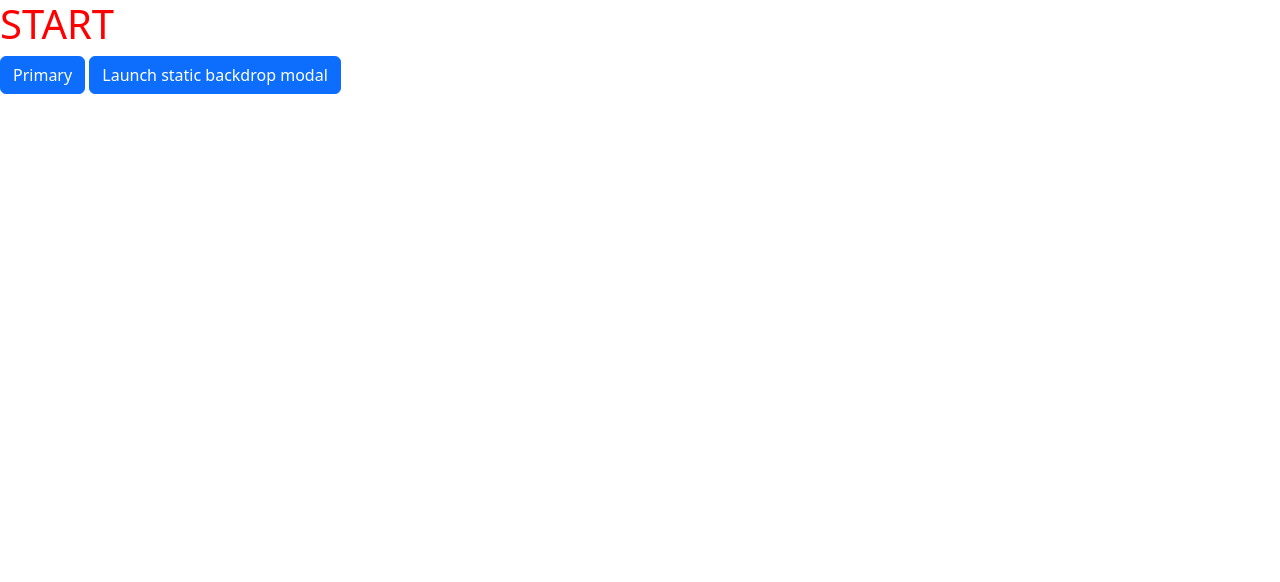
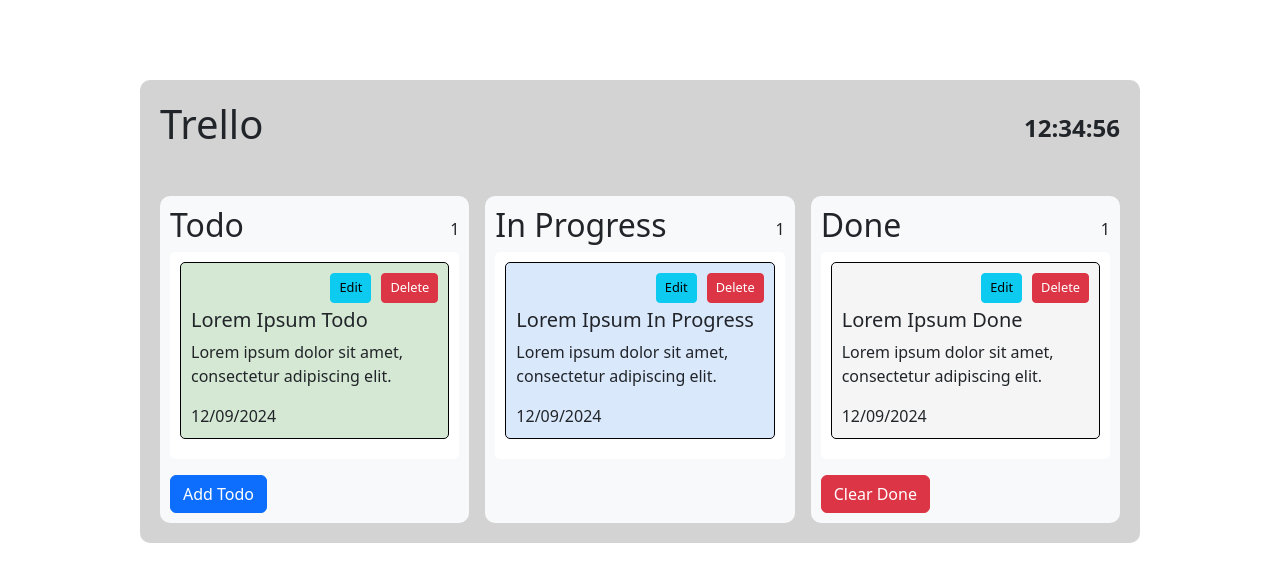
Before and after one commit to askoldas/TMS_todo, a website built with Parcel: page src/index.html in a window 1280 px wide. Built offline with nearby package versions, Linux system fonts and the light colour scheme.

Commit message:
static html created

```diff
--- a/src/index.html
+++ b/src/index.html
@@ -8,27 +8,69 @@
     <title>Document</title>
 </head>
 <body>
-    <h1>START</h1>
-    <button type="button" class="btn btn-primary">Primary</button>
-    <button type="button" class="btn btn-primary" data-bs-toggle="modal" data-bs-target="#staticBackdrop">
-        Launch static backdrop modal
-      </button>
-    <div class="modal fade" id="staticBackdrop" data-bs-backdrop="static" data-bs-keyboard="false" tabindex="-1" aria-labelledby="staticBackdropLabel" aria-hidden="true">
-        <div class="modal-dialog">
-          <div class="modal-content">
-            <div class="modal-header">
-              <h1 class="modal-title fs-5" id="staticBackdropLabel">Modal title</h1>
-              <button type="button" class="btn-close" data-bs-dismiss="modal" aria-label="Close"></button>
-            </div>
-            <div class="modal-body">
-              ...
-            </div>
-            <div class="modal-footer">
-              <button type="button" class="btn btn-secondary" data-bs-dismiss="modal">Close</button>
-              <button type="button" class="btn btn-primary">Understood</button>
-            </div>
+  <div class="todo-container">
+      <div class="todo-header">
+          <h1>Trello</h1>
+          <div id="clock">12:34:56</div>
+      </div>
+
+      <div class="todo-status-container">
+          <div class="todo-status-block" id="todo">
+              <div class="status-header">
+                  <h2>Todo</h2>
+                  <span class="todo-counter">1</span>
+              </div>
+              <div class="todo-placeholder todo-todo">
+                  <div class="todo-item todo">
+                      <div class="actions">
+                          <button class="btn btn-sm btn-info">Edit</button>
+                          <button class="btn btn-sm btn-danger">Delete</button>
+                      </div>
+                      <h5>Lorem Ipsum Todo</h5>
+                      <p>Lorem ipsum dolor sit amet, consectetur adipiscing elit.</p>
+                      <span class="todo-date">12/09/2024</span>
+                  </div>
+              </div>
+              <button class="btn btn-primary btn-block mt-3">Add Todo</button>
           </div>
-        </div>
+
+          <div class="todo-status-block" id="in-progress">
+              <div class="status-header">
+                  <h2>In Progress</h2>
+                  <span class="in-progress-counter">1</span>
+              </div>
+              <div class="todo-placeholder todo-in-progress">
+                  <div class="todo-item in-progress">
+                      <div class="actions">
+                          <button class="btn btn-sm btn-info">Edit</button>
+                          <button class="btn btn-sm btn-danger">Delete</button>
+                      </div>
+                      <h5>Lorem Ipsum In Progress</h5>
+                      <p>Lorem ipsum dolor sit amet, consectetur adipiscing elit.</p>
+                      <span class="todo-date">12/09/2024</span>
+                  </div>
+              </div>
+          </div>
+
+          <div class="todo-status-block" id="done">
+              <div class="status-header">
+                  <h2>Done</h2>
+                  <span class="done-counter">1</span>
+              </div>
+              <div class="todo-placeholder todo-done">
+                  <div class="todo-item done">
+                      <div class="actions">
+                          <button class="btn btn-sm btn-info">Edit</button>
+                          <button class="btn btn-sm btn-danger">Delete</button>
+                      </div>
+                      <h5>Lorem Ipsum Done</h5>
+                      <p>Lorem ipsum dolor sit amet, consectetur adipiscing elit.</p>
+                      <span class="todo-date">12/09/2024</span>
+                  </div>
+              </div>
+              <button class="btn btn-danger btn-block mt-3">Clear Done</button>
+          </div>
       </div>
+  </div>
 </body>
 </html>
--- a/src/scss/app.scss
+++ b/src/scss/app.scss
@@ -5,6 +5,86 @@
 
 // Components
 
-h1 {
-    color: red;
+
+.todo-item.todo {
+    background-color: #d5e8d4;
 }
+
+.todo-item.in-progress {
+    background-color: #dae8fc;
+}
+
+.todo-item.done {
+    background-color: #f5f5f5;
+}
+
+
+.todo-container {
+    display: flex;
+    flex-direction: column;
+    gap: 20px;
+    max-width: 1000px;
+    margin: 80px auto;
+    padding: 20px;
+    background-color: lightgray;
+    border-radius: 10px;
+}
+
+.todo-header {
+    display: flex;
+    justify-content: space-between;
+    padding-bottom: 20px;
+    align-items: center;
+}
+
+#clock {
+    font-size: 1.5rem;
+    font-weight: bold;
+}
+
+.todo-status-container {
+    display: flex;
+    justify-content: space-between;
+    gap: 16px;
+}
+
+.todo-status-block {
+    flex: 1;
+    padding: 10px;
+    background-color: #f8f9fa;
+    border-radius: 10px;
+    min-height: 300px;
+}
+
+.status-header {
+    display: flex;
+    justify-content: space-between;
+    align-items: center;
+}
+
+.todo-placeholder {
+    min-height: 200px;
+    padding: 10px;
+    background-color: white;
+    border-radius: 5px;
+}
+
+.todo-item {
+    display: flex;
+    flex-direction: column;
+    border: 1px solid black;
+    border-radius: 5px;
+    padding: 10px;
+    margin-bottom: 10px;
+}
+
+.todo-item .actions {
+    display: flex;
+    justify-content: flex-end;
+    margin-bottom: 5px;
+}
+
+.todo-item .actions button {
+    margin-left: 10px;
+    font-size: 0.8rem;
+}
```
Also changed, not shown: dist/index.html, 3 other files.
